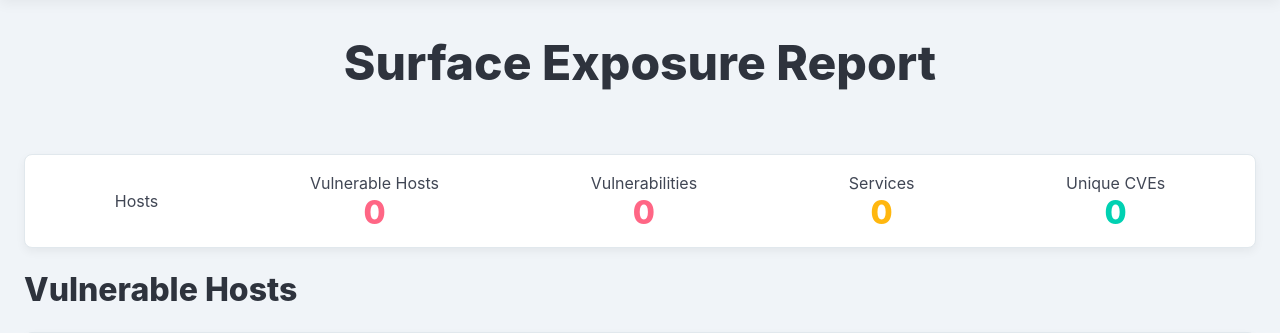
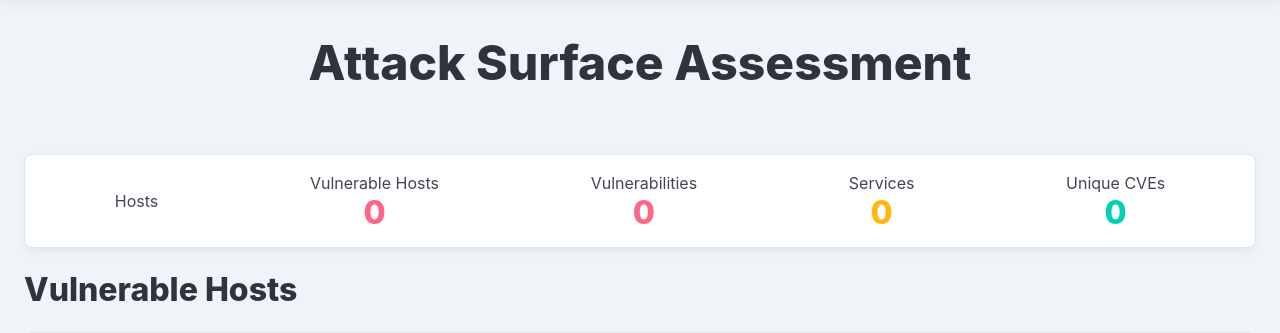
Before and after one commit to atao/Shodan2DB, a Python web app: template templates/report.html in a window 1280 px wide. Shown: the part 56-389 px from the top of the page. Run offline with Jinja, Linux system fonts and the light colour scheme; the template is opened without the code that fills it, so the values that code supplies are empty; some libraries are stand-ins or nearby versions.

Commit message:
Change title

```diff
--- a/templates/report.html
+++ b/templates/report.html
@@ -4,7 +4,7 @@
 <head>
     <meta charset="utf-8">
     <meta name="viewport" content="width=device-width, initial-scale=1">
-    <title>Shodan2DB - Surface Exposure Report</title>
+    <title>Shodan2DB - Attack Surface Assessment</title>
 
     <!-- Official Latest Bulma CSS Core Framework -->
     <link rel="stylesheet" href="https://cdn.jsdelivr.net/npm/bulma@1.0.4/css/bulma.min.css">
@@ -123,7 +123,7 @@
     <!-- Main Container Target Layout -->
     <div class="container is-fluid px-5 mt-5">
         <div class="has-text-centered title is-1 py-4">
-            Surface Exposure Report
+            Attack Surface Assessment
         </div>
         <br>
                 <!-- KPI Metrics Dashboards -->
```
